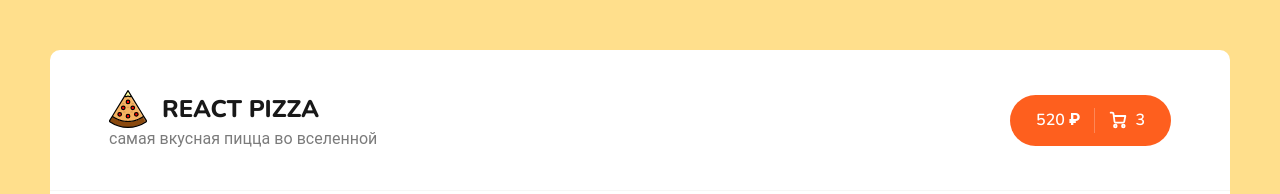
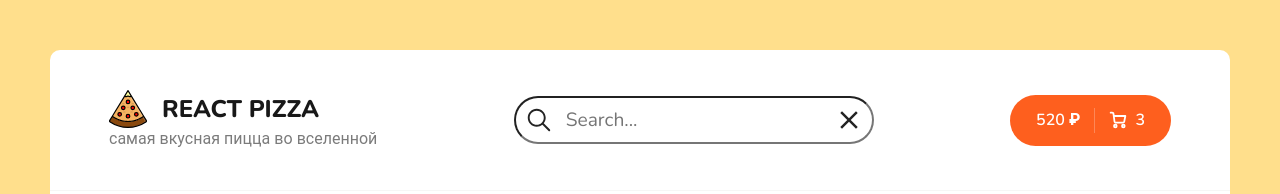
Before and after one commit to andbudha/react-pizza, a React (Create React App) app: page / in a window 1280 px wide. Shown: the top 194 px of the page. Built offline with nearby package versions, Linux system fonts and the light colour scheme; no server answers.

Commit message:
Search com created

```diff
--- a/package.json
+++ b/package.json
@@ -9,6 +9,7 @@
     "react": "^18.2.0",
     "react-content-loader": "^6.2.1",
     "react-dom": "^18.2.0",
+    "react-icons": "^4.12.0",
     "react-router-dom": "6.20",
     "react-scripts": "5.0.1",
     "sass": "^1.69.5",
--- a/src/components/Header/Header.jsx
+++ b/src/components/Header/Header.jsx
@@ -1,6 +1,7 @@
 import * as React from 'react';
 import logo from '../../assets/img/pizza-logo.svg';
 import { Link } from 'react-router-dom';
+import { Search } from '../Search/Search';
 
 export const Header = (props) => {
   return (
@@ -17,7 +18,7 @@ export const Header = (props) => {
             </div>
           </div>
         </Link>
-
+        <Search />
         <div className="header__cart">
           <Link to="/cart" className="button button--cart">
             <span>520 ₽</span>
--- /dev/null
+++ b/src/components/Search/Search.jsx
@@ -0,0 +1,17 @@
+import * as React from 'react';
+import styles from './Search.module.css';
+import { IoIosSearch, IoMdClose } from 'react-icons/io';
+
+export const Search = (props) => {
+  return (
+    <div className={styles.search_box}>
+      <IoIosSearch className={styles.search_icon} />
+      <input
+        className={styles.search_input}
+        type="text"
+        placeholder="Search..."
+      />
+      <IoMdClose className={styles.close_icon} />
+    </div>
+  );
+};
--- /dev/null
+++ b/src/components/Search/Search.module.css
@@ -0,0 +1,35 @@
+* {
+  margin: 0;
+  padding: 0;
+  box-sizing: border-box;
+}
+
+.search_box {
+  position: relative;
+  display: flex;
+  justify-content: start;
+  align-items: center;
+}
+
+.search_icon {
+  width: 30px;
+  height: 30px;
+  position: absolute;
+  margin-left: 10px;
+  cursor: pointer;
+}
+.search_input {
+  height: 48px;
+  width: 360px;
+  font-size: 1.2rem;
+  border-radius: 24px;
+  padding-left: 50px;
+}
+
+.close_icon {
+  right: 10px;
+  width: 30px;
+  height: 30px;
+  position: absolute;
+  cursor: pointer;
+}
```
Also changed, not shown: 1 other file (tests, documents, lock files or other folders).
